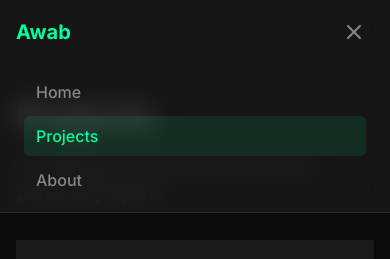
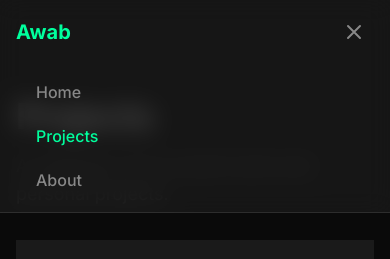
Before and after one commit to awa-alsh/temp-portfolio, a Next.js app: page / in a window 390 px wide. Both pictures are taken after a click on the button 354 px from the left and 32 px from the top of the page. Shown: the top 259 px of the page. Built offline with nearby package versions, Linux system fonts and the light colour scheme.

Commit message:
Update navbar

```diff
--- a/app/components/LandingProjectTeaser.tsx
+++ b/app/components/LandingProjectTeaser.tsx
@@ -18,7 +18,7 @@ export default function LandingProjectTeaser({ title, description, isTouchDevice
           <h3 className="text-lg lg:text-xl font-medium text-foreground w-[90%] max-w-[90%]]">{title}</h3>
           <p className="text-sm text-text-secondary">{description}</p>
           <svg
-                            className="absolute top-4 right-5 w-5 h-5 lg:w-6 lg:h-6 text-accent flex flex-grow group-hover:translate-x-1 transition-transform duration-300"
+                            className="absolute top-4 right-4 w-5 h-5 lg:w-6 lg:h-6 text-accent flex flex-grow"
                             fill="none"
                             stroke="currentColor"
                             viewBox="0 0 24 24"
--- a/app/components/Navbar.tsx
+++ b/app/components/Navbar.tsx
@@ -74,16 +74,29 @@ export default function Navbar() {
           </div>
 
           {/* Mobile navigation */}
-          <div className={`md:hidden ${isMenuOpen ? 'block' : 'hidden'}`}>
-            <div className="px-2 pt-2 pb-3 space-y-1">
+          <div
+            className={`md:hidden transform transition-all duration-300 ease-in-out overflow-hidden ${
+              isMenuOpen
+                ? 'max-h-[500px] opacity-100 clip-path-slide-down'
+                : 'max-h-0 opacity-0 clip-path-slide-up'
+            }`}
+            style={{
+              clipPath: isMenuOpen ? 'inset(0 0 0 0)' : 'inset(0 0 100% 0)'
+            }}
+          >
+            <div className={`px-2 pt-2 pb-3 space-y-1 transform transition-all duration-300 ease-in-out ${
+              isMenuOpen
+                ? 'translate-y-0'
+                : '-translate-y-full'
+            }`}>
               {navItems.map((item) => (
                 <Link
                   key={item.name}
                   href={item.path}
-                  className={`block px-3 py-2 rounded-md text-base font-medium ${
+                  className={`block px-3 py-2 rounded-md text-base font-medium transform transition-all duration-300 bg-transparent ${
                     (pathname === item.path || (item.path === '/' && pathname === ''))
-                      ? 'text-accent bg-accent/10'
-                      : 'text-text-secondary hover:text-foreground hover:bg-secondary'
+                      ? 'text-accent'
+                      : 'text-text-secondary hover:text-foreground'
                   }`}
                   onClick={() => setIsMenuOpen(false)}
                 >
--- a/app/home/page.tsx
+++ b/app/home/page.tsx
@@ -106,7 +106,7 @@ export default function Home() {
                           <Image src="logo_full_white.svg" width={0} height={0} className="w-28 h-28 m-auto" alt="UniStorage Logo" />
                         </div>
                         <svg
-                          className="absolute top-4 right-5 w-5 h-5 lg:w-6 lg:h-6 text-accent flex flex-grow"
+                          className="absolute top-4 right-4 w-5 h-5 lg:w-6 lg:h-6 text-accent flex flex-grow"
                           fill="none"
                           stroke="currentColor"
                           viewBox="0 0 24 24"
@@ -123,7 +123,7 @@ export default function Home() {
                 </Link>
 
                 {/* Content - Mobile */}
-                <div className="sm:hidden bg-secondary/80 backdrop-blur-sm p-6 space-y-3 -mt-6 cursor-pointer">
+                <Link href="/" className="sm:hidden bg-secondary/80 backdrop-blur-sm p-6 space-y-3 -mt-6 cursor-pointer">
                   <div className="flex flex-col gap-3 items-start justify-between">
                     <h3 className="text-lg font-medium text-foreground">UniStorage</h3>
                     <p className="text-sm text-text-secondary">A cloud storage solution built for universities and educational institutions, featuring secure file sharing, automated backups, and seamless collaboration tools.</p>
@@ -141,7 +141,7 @@ export default function Home() {
                           />
                         </svg>
                   </div>
-                </div>
+                </Link>
 
               {/* Middle Column - Project Teasers */}
               <div className="flex flex-col gap-6 sm:gap-8 md:gap-12 lg:gap-12 h-auto">
```
